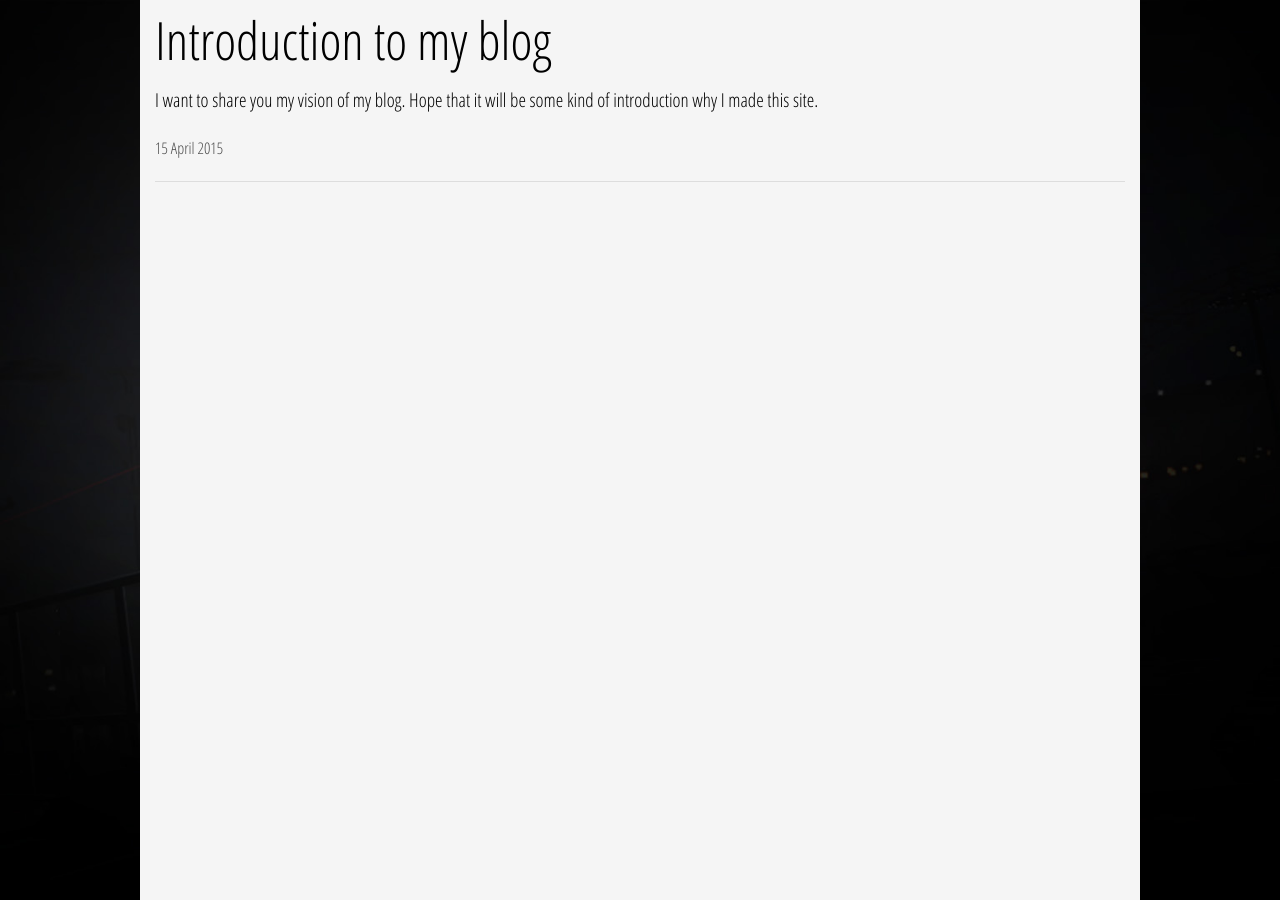
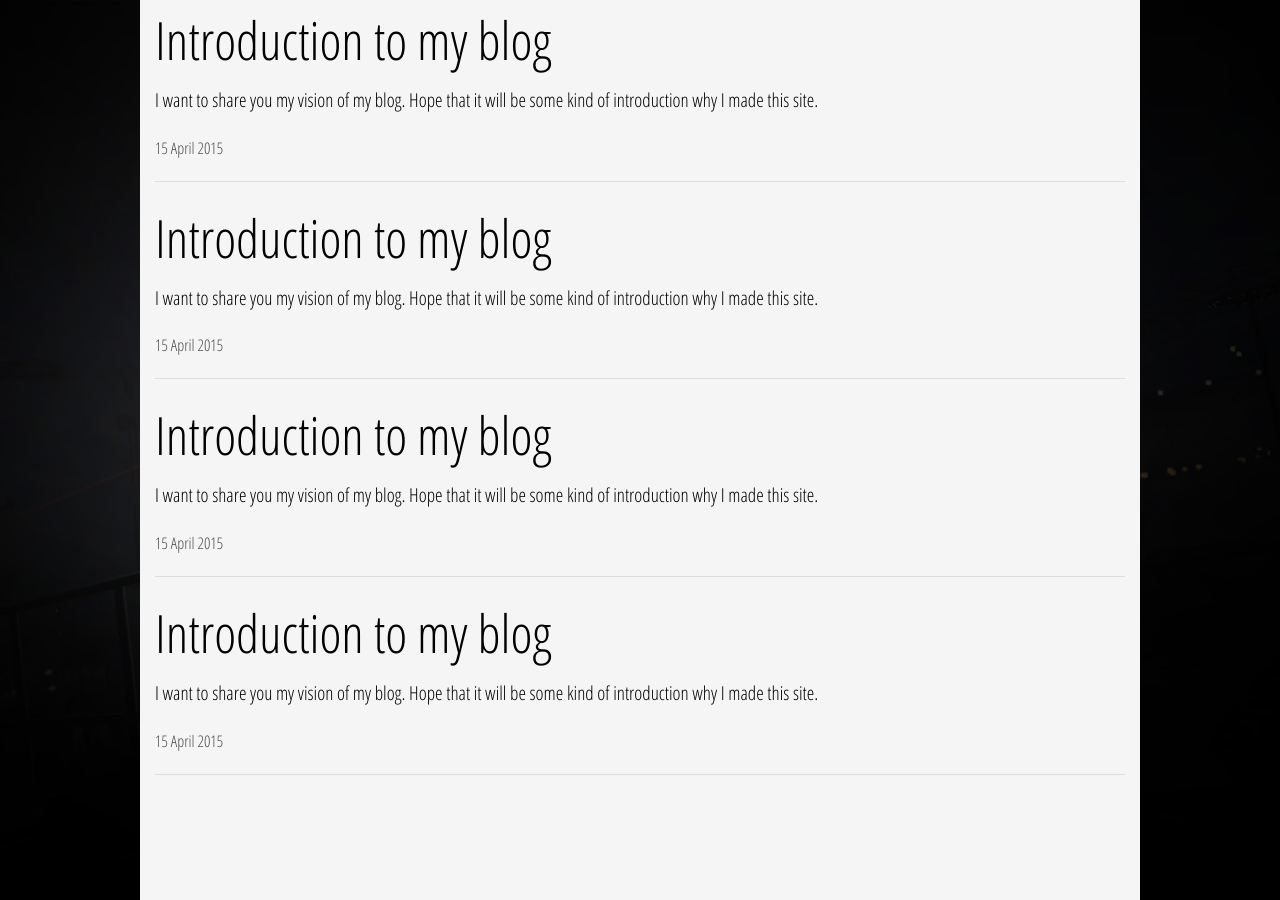
Before and after one commit to ghaiklor/ghaiklor.com, a Jekyll site: the page built from blog/index.html, in a window 1280 px wide. Built offline with Jekyll 4.4.1, drawn with Linux system fonts in a browser that asks for light colours; the list of posts is cut into pages by our own code.

Commit message:
Add fixtures posts and fix paginate

```diff
--- /dev/null
+++ b/_posts/2015-04-15-introduction4.html
@@ -0,0 +1,12 @@
+---
+layout: post
+title: "Introduction to my blog"
+date: April 15th, 2015
+desc: "I want to share with you my vision of my blog."
+slug: "introduction"
+keywords: "introduction, ghaiklor"
+---
+
+I want to share you my vision of my blog.
+<!--MORE-->
+Hope that it will be some kind of introduction why I made this site.
--- a/blog/index.html
+++ b/blog/index.html
@@ -24,7 +24,7 @@ layout: default
       {% endif %}
 
       {% if paginator.next_page %}
-      <a href="{{ paginator.next_page_path | prepend: site.baseurl | replace: '//', '/' }}">Next &raquo; Older Posts</a>
+      <a href="{{ paginator.next_page_path | prepend: site.baseurl | replace: '//', '/' }}">&raquo; Older Posts</a>
       {% endif %}
     </div>
     {% endif %}
```
Also changed, not shown: _posts/2015-04-15-introduction2.html (added, +12 -0 lines), _posts/2015-04-15-introduction3.html (added, +12 -0 lines).
